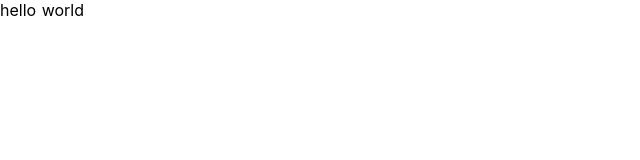
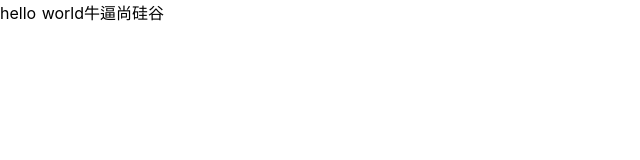
Before and after one commit to lose0101/nuxtjs, a Nuxt app: page / in a window 1280 px wide. Shown: the top 160 px of the page, without its empty margins (0-640 px from the left). Built offline with nearby package versions, Linux system fonts and the light colour scheme.

Commit message:
Update index.vue

```diff
--- a/pages/index.vue
+++ b/pages/index.vue
@@ -1,3 +1,3 @@
 <template>
-<div>hello world</div>
+<div>hello world牛逼尚硅谷</div>
 </template>
```
